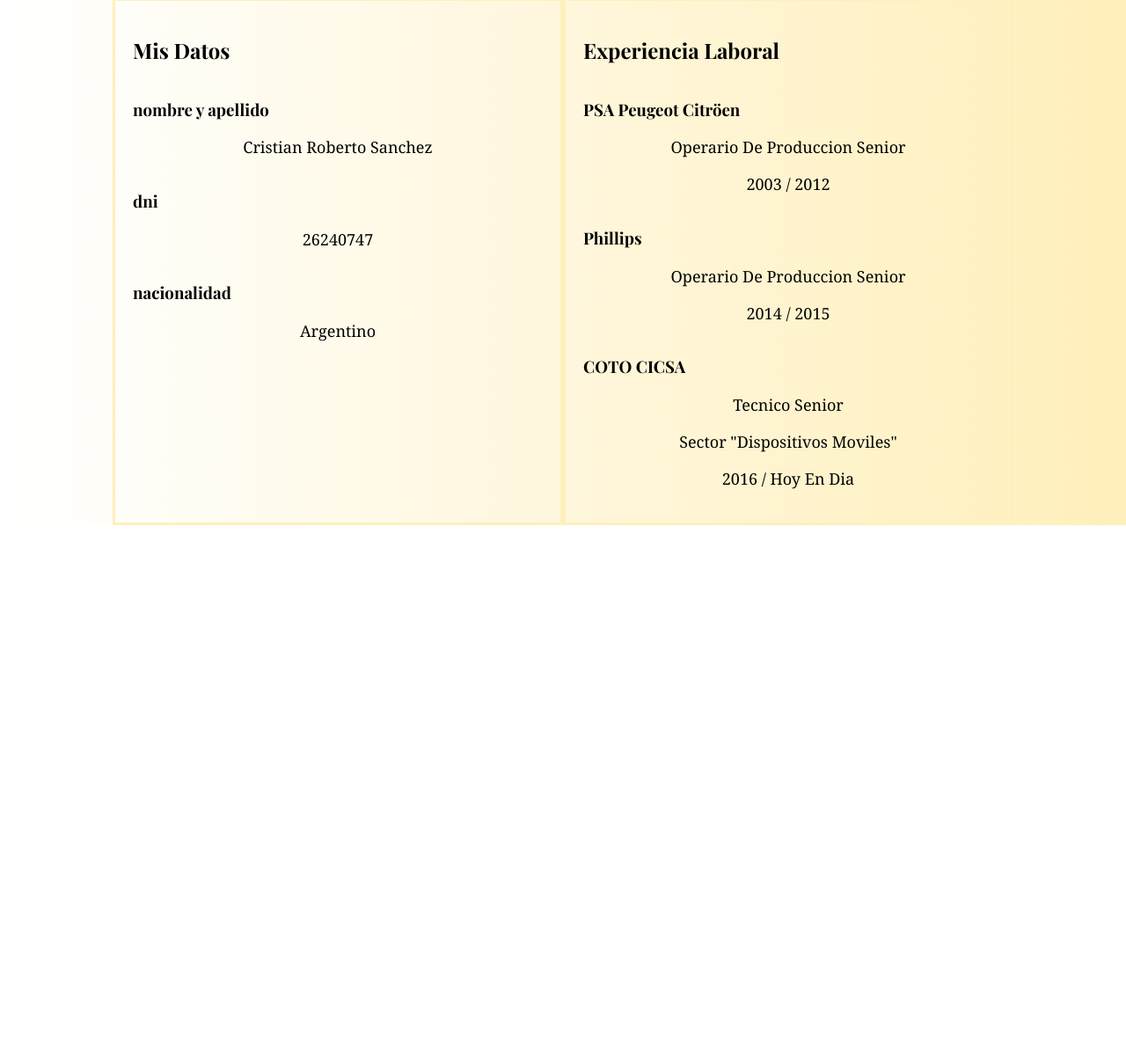
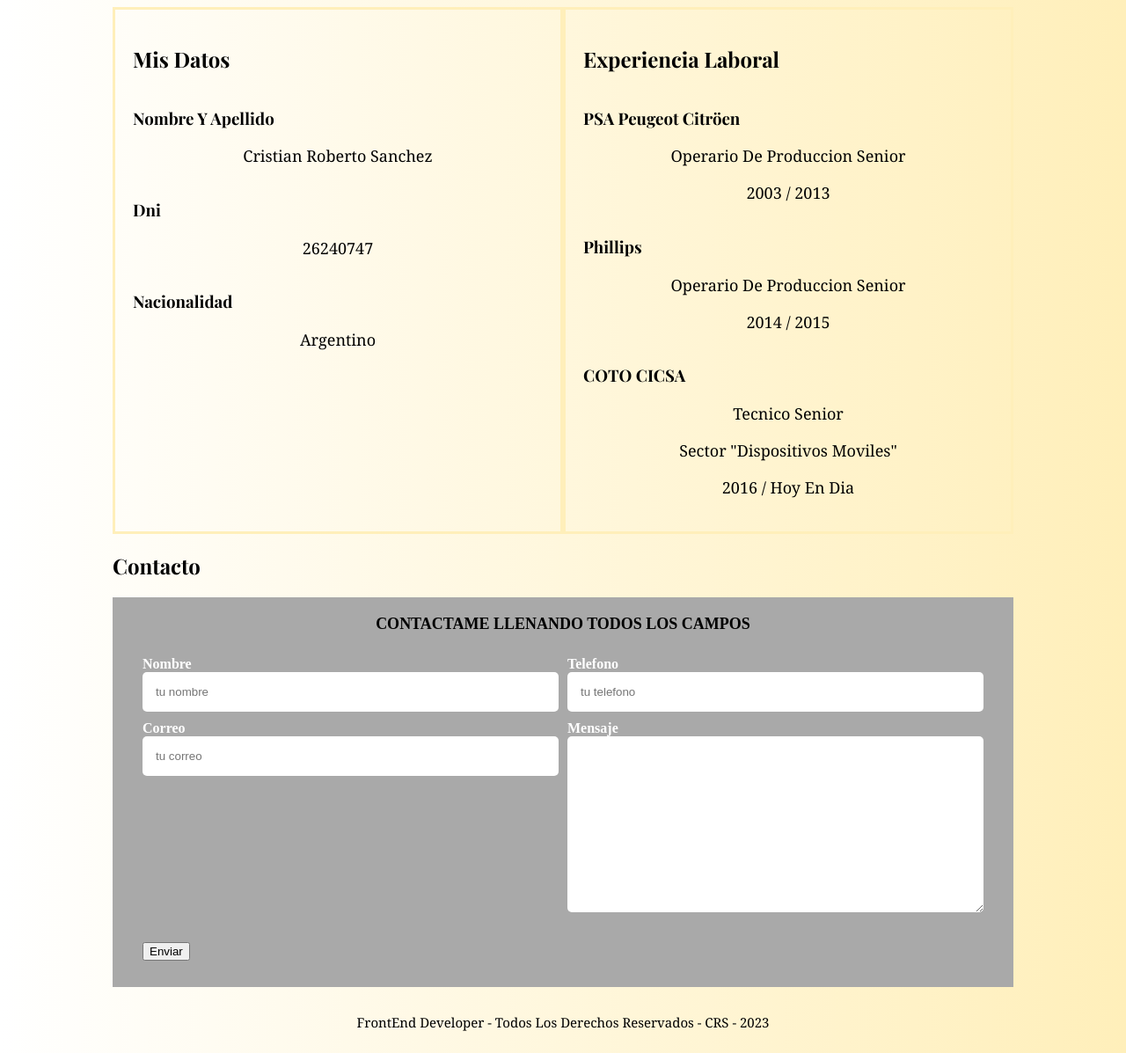
Before and after one commit to Cris1411/FrontEndCV, a plain HTML site: page index.html in a window 1280 px wide. Shown: the part 544-1741 px from the top of the page at 88% size. Before the commit the page ends 1141 px from the top, so only its background shows below. Drawn offline with nearby package versions, Linux system fonts and the light colour scheme.

Commit message:
modificacion y Footer

```diff
--- a/index.html
+++ b/index.html
@@ -19,7 +19,7 @@
             <img src="/img/undraw_startup_life_re_8ow9.svg" alt="startup">
         </div>
 
-        <p class="detalles_info">Dando rienda suelta a mi aprendizaje para mi nueva etapa FrontEnd Developer Full Stack!!</p>
+        <p class="detalles_info">Dando rienda suelta a mi aprendizaje... para mi nueva etapa FrontEnd Developer Full Stack!!</p>
 
     </header>
 
@@ -28,7 +28,7 @@
             <a href="#" class="navegador_obj">Inicio</a>
             <a href="#" class="navegador_obj">Sobre Mi</a>
             <a href="#" class="navegador_obj">Cursos</a>
-            <a href="#" class="navegador_obj">Contacto</a>
+            <a href="#formulario" class="navegador_obj">Contacto</a>
         </div>
     </nav>
     <main class="contenedor">
@@ -58,7 +58,7 @@
             <div class="datos">
                 <h3>PSA Peugeot Citröen</h3>
                 <p>Operario de produccion senior</p>
-                <p>2003 / 2012</p>
+                <p>2003 / 2013</p>
             </div>
 
             <div class="datos">
@@ -73,14 +73,54 @@
                 <p>sector "Dispositivos Moviles"</p>
                 <p>2016 / hoy en dia</p>
             </div>
+        </article>
+    </main>
+    <section class="Estudios y conocimientos">
 
-        </article>
-        <aside>
+    </section>
 
-        </aside>
-    </main>
-    <footer>
+    <section>
+        <h2>Contacto</h2>
 
+	<form id="formulario">
+        <fieldset>
+            <legend>Contactame llenando todos los campos</legend>
+
+            <div class="contenedor-campos">
+
+                <div class="campo">
+                    <label for="nombre">Nombre</label>
+                    <input class="input-text" id="nombre" type="text" placeholder="tu nombre">
+                </div>
+
+                <div class="campo">
+                    <label for="">Telefono</label>
+                    <input class="input-text" type="tel" placeholder="tu telefono">
+                </div>
+
+                <div class="campo">
+                    <label for="">Correo</label>
+                    <input class="input-text"  type="email" placeholder="tu correo">
+                </div>
+
+                <div class="campo">
+                    <label for="">Mensaje</label>
+                    <textarea class="input-text" name="" id="" cols="20" rows="5"></textarea>
+                </div>
+
+            </div>  <!-- .contenedor-campos, cierre -->
+
+            <div class="alinear-derecha flex">
+                <button class="boton w-100" type="submit">Enviar</button>
+            </div>
+
+        </fieldset>
+	</form>
+
+    </section>
+
+    <footer class="footer">
+        <p class="footer-texto">FrontEnd Developer - todos los derechos reservados - CRS - 2023</p>
     </footer>
 
 </body>
--- a/style/style.css
+++ b/style/style.css
@@ -25,6 +25,10 @@ body{
 h1, h2, h3{
     font-family: var(--fuenteTitular);
     color: var(--negro);
+}
+
+h3{
+    text-transform: capitalize;
 }
 
 p{
@@ -85,6 +89,7 @@ img{
     margin-top: -1.5rem;
     padding-bottom: 1.5rem;
     border-bottom: #FFEFBA solid;
+    text-transform: none;
 }
 
 @media (min-width: 768px) {
@@ -98,6 +103,10 @@ img{
     display: flex;
     justify-content: space-around;
     margin-bottom: 3rem;
+    height: auto;
+    padding: 0.5rem;
+    background-color: darkgray;
+    border-radius: 5%;
 }
 
 .navegador_obj{
@@ -105,21 +114,23 @@ img{
     font-size: 2rem;
     text-decoration: none;
     font-weight: bold;
-    color: var(--negro);
+    color: var(--blanco);
 }
 
 .navegador_obj:hover{
     cursor: pointer;
-    background-color: burlywood;
-    font-size: 2.2rem;
+    background-color: #FFEFBA;
+    font-size: 2rem;
     font-weight: bold;
-    border-radius: 20%;
+    border-radius: 25%;
+    color: var(--negro);
 }
 
 /* MAIN */
 .contenedor{
     display: flex;
     justify-content: space-between;
+    margin-top: 2rem;
 }
 
 .misDatos{
@@ -133,3 +144,63 @@ img{
 .datos p{
     text-align: center;
 }
+
+/* CONTACTO */
+#formulario{
+    background-color: darkgrey;
+    margin: 0 auto;
+    padding: 2rem;
+}
+
+#formulario fieldset{
+    border: none;
+}
+
+#formulario legend{
+    text-align: center;
+    font-size: 1.8rem;
+    text-transform: uppercase;
+    font-weight: 700;
+    margin-bottom: 2rem;
+}
+
+@media (min-width: 768px) {
+    .contenedor-campos{
+        display: grid;
+        grid-template-columns: repeat(2, 1fr);
+        grid-template-rows: auto auto 2rem;
+        column-gap: 1rem;
+    }
+}
+
+.campo{
+    margin-bottom: 1rem;
+}
+
+.campo textarea{
+    height: 20rem;
+}
+
+.campo label{
+    color: var(--blanco);
+    font-weight: bold;
+    display: block;
+}
+
+.input-text{
+    width: 100%;
+    border: none;
+    padding: 1.5rem;
+    border-radius: 0.5rem;
+}
+
+/* FOOTER */
+.footer{
+    padding: 1rem;
+    text-align: center;
+}
+.footer-texto{
+    font-size: 1.5rem;
+    margin-top: 2rem;
+
+}
```
